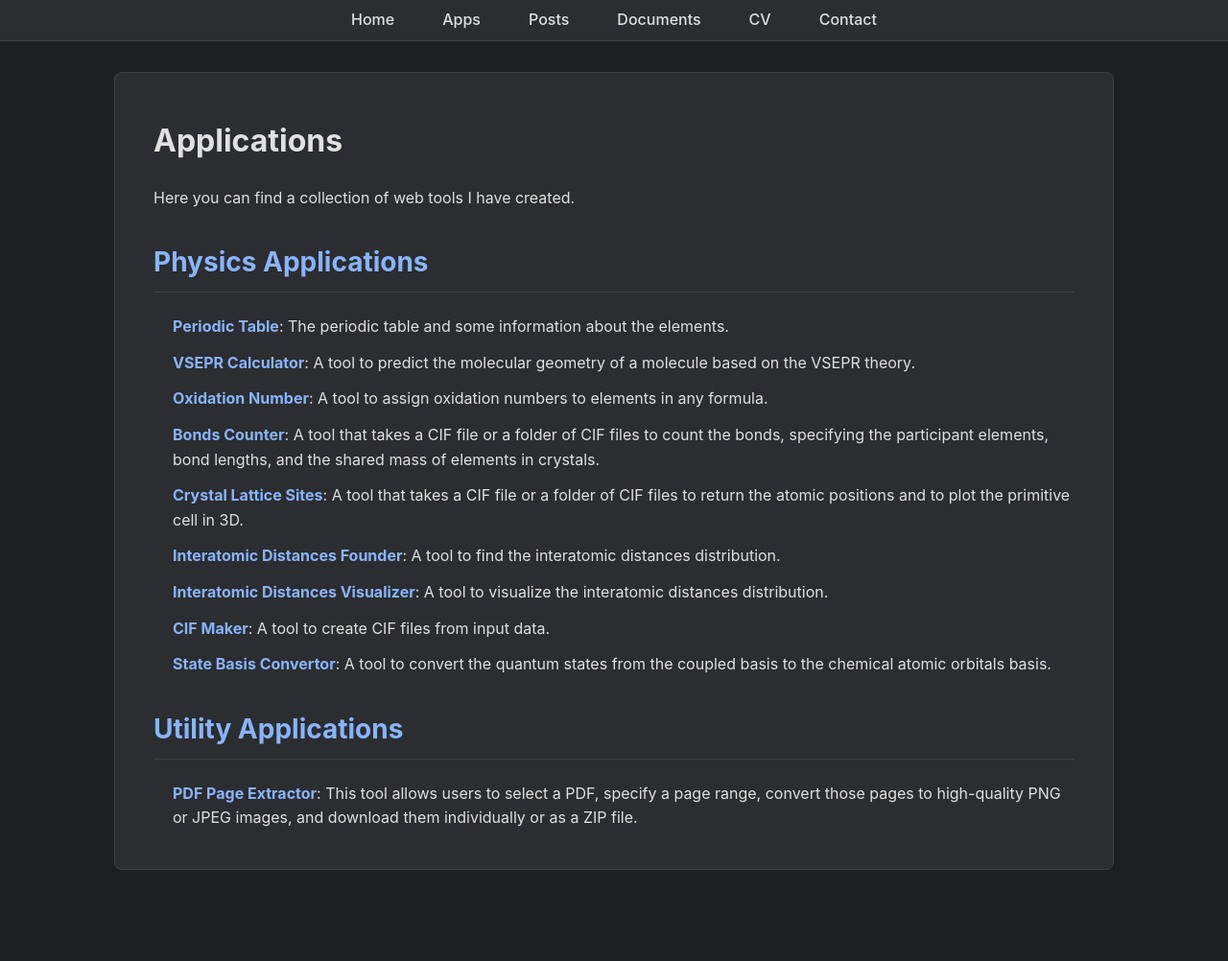
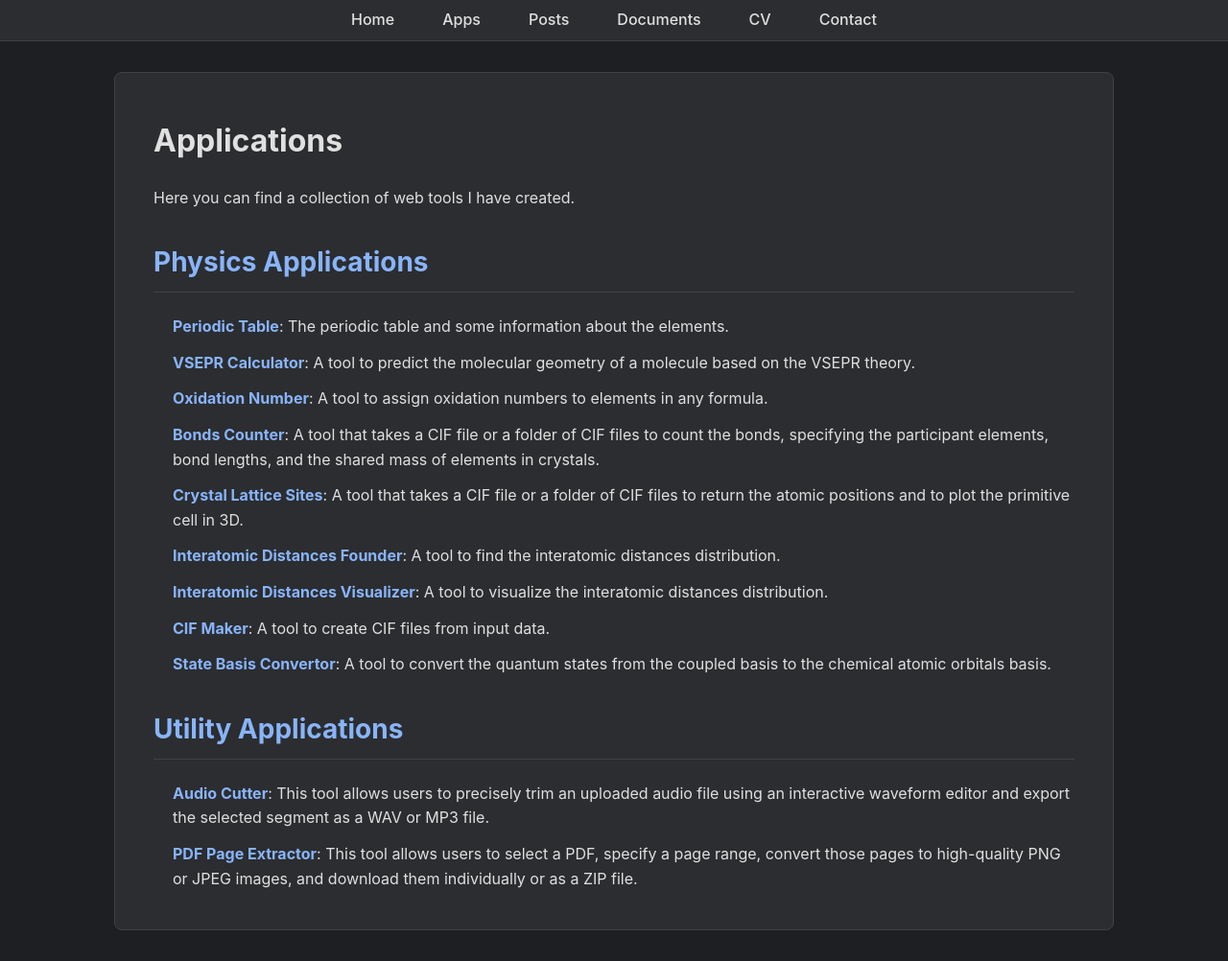
Before and after one commit to MuathHamidi/muath.hamidi, a Jekyll site: the page built from apps.md, in a window 1280 px wide. Shown: the whole page at 96% size. Built offline with Jekyll 4.4.1, drawn with Linux system fonts in a browser that asks for light colours; before the commit the page ends 939 px from its top, so only the background shows below that.

Commit message:
Update apps.md

```diff
--- a/apps.md
+++ b/apps.md
@@ -20,4 +20,5 @@ Here you can find a collection of web tools I have created.
 
 ## Utility Applications
 
+- **[Audio Cutter](./apps/audio_cutter.html)**: This tool allows users to precisely trim an uploaded audio file using an interactive waveform editor and export the selected segment as a WAV or MP3 file.
 - **[PDF Page Extractor](./apps/pdf_page_extractor.html)**: This tool allows users to select a PDF, specify a page range, convert those pages to high-quality PNG or JPEG images, and download them individually or as a ZIP file.
```
